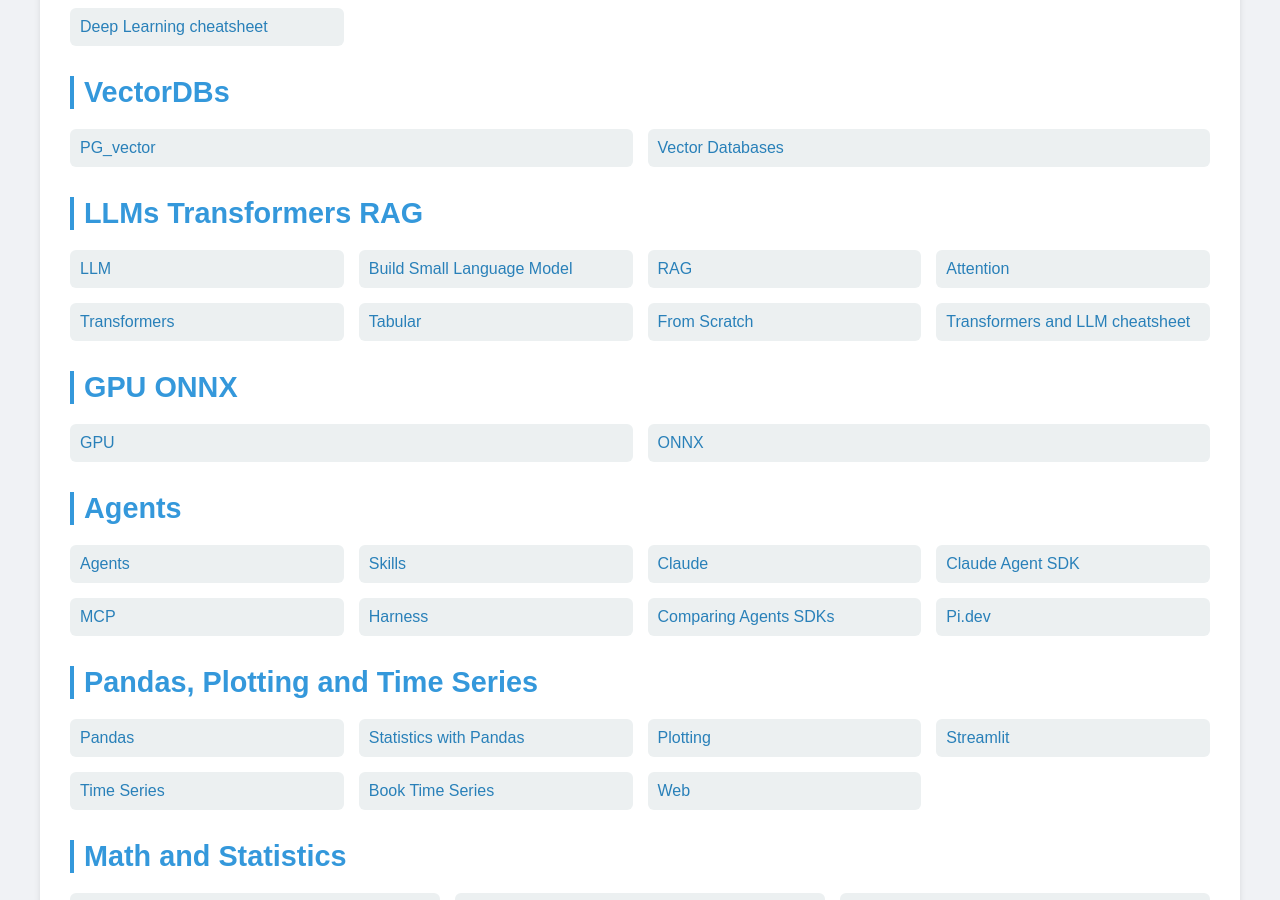
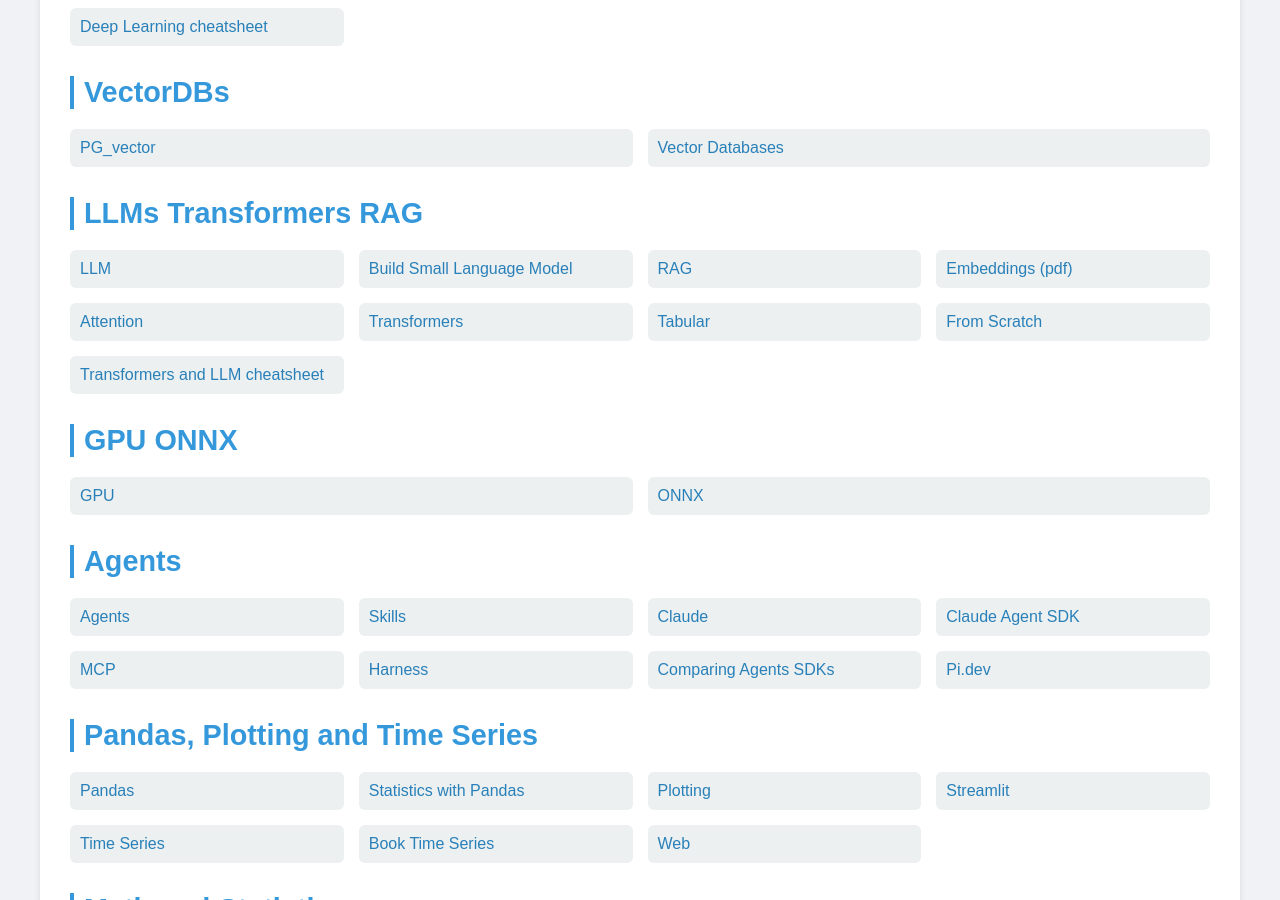
Before and after one commit to Michael-Lubinsky/michael-lubinsky.github.com, a Jekyll site: the page built from index.html, in a window 1280 px wide and 900 px high, scrolled down 3058 px. Built offline with Jekyll 4.4.1, drawn with Linux system fonts in a browser that asks for light colours.

Commit message:
Update index.html

```diff
--- a/index.html
+++ b/index.html
@@ -303,6 +303,7 @@
                 <a href="https://leanpub.com/howtobuildandfine-tuneasmalllanguagemodel">Build  Small Language Model</a>
                 <a href="ml/rag.html">RAG</a>
 
+                <a href="ml/embeddings.pdf">Embeddings (pdf)</a>
                 <a href="ml/attention.html">Attention</a>
                 <a href="ml/transformer.html">Transformers</a>
                 <a href="ml/tabular.html">Tabular</a>
```
